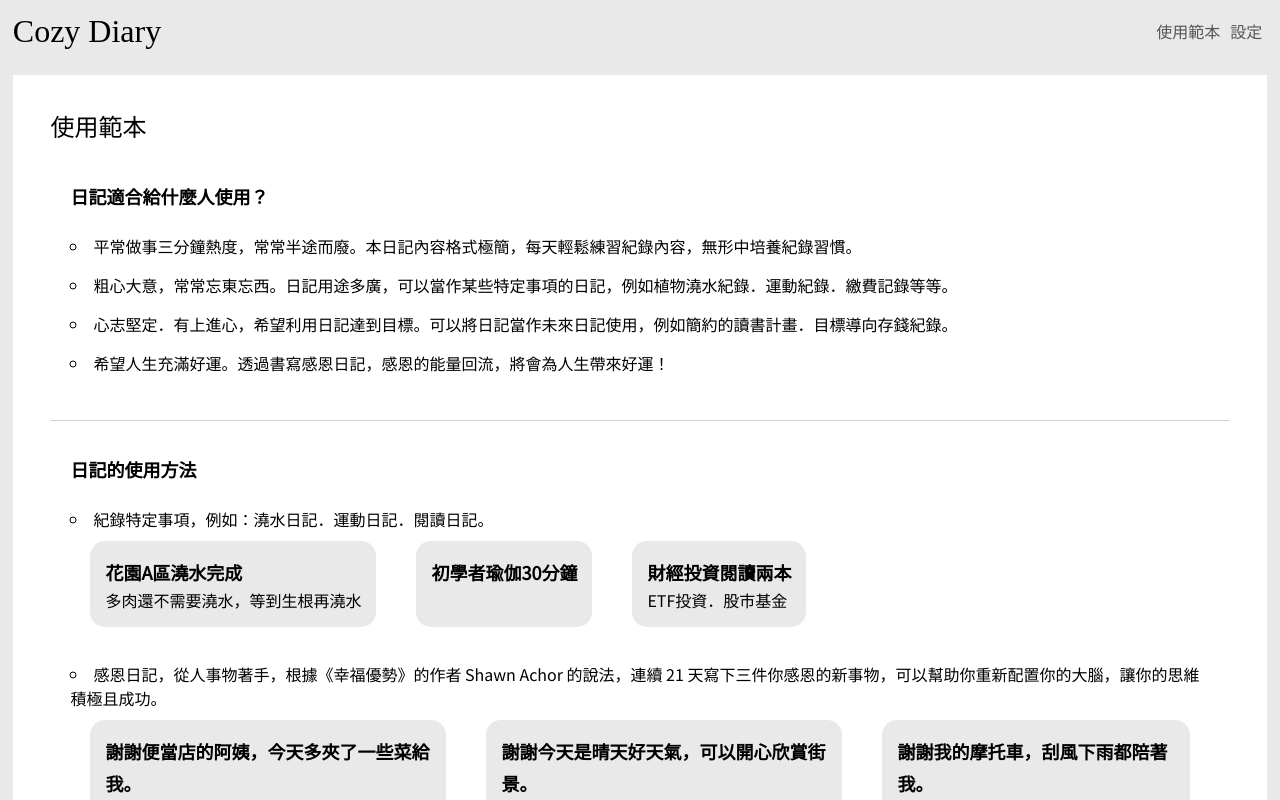
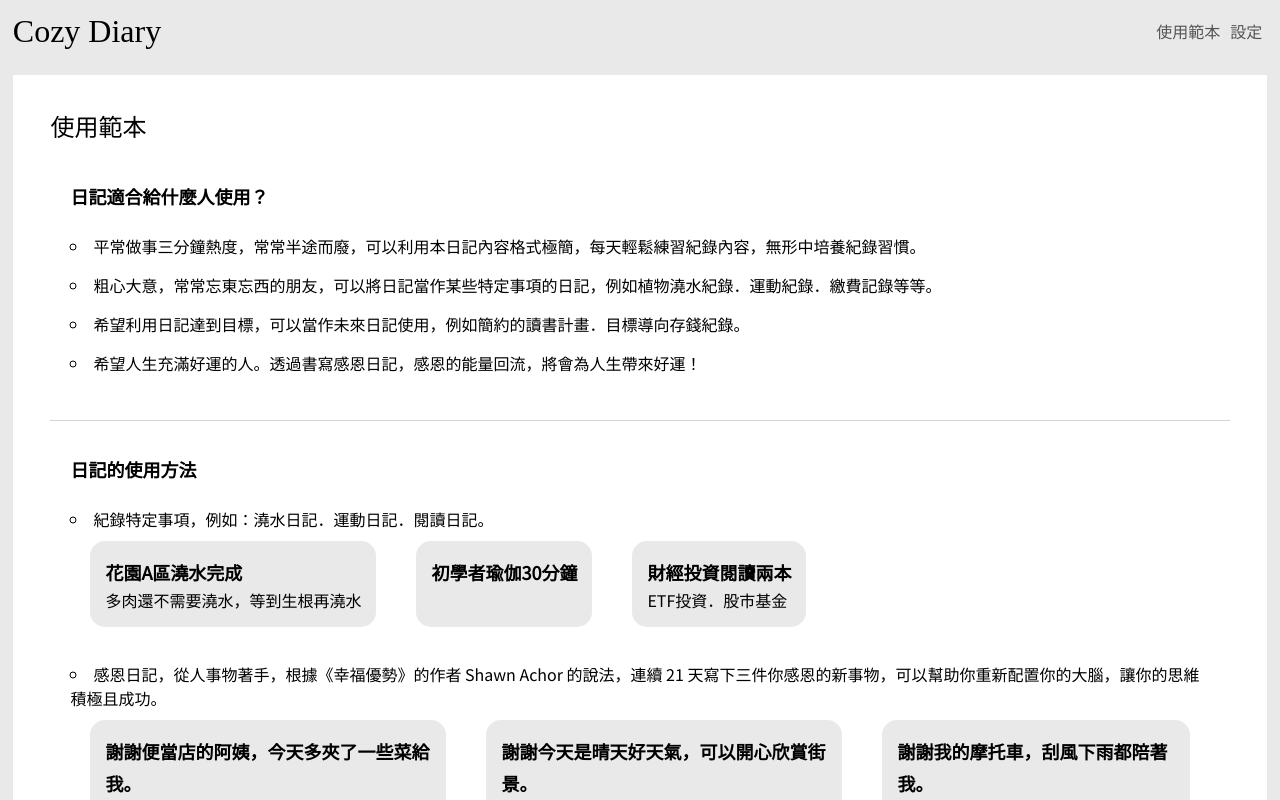
Before and after one commit to daisybookya/cozy-diary, a React (Vite) app: page /sample in a window 1280 px wide. Built offline with nearby package versions, Linux system fonts and the light colour scheme; a web font is replaced by a local one.

Commit message:
fix sample content

```diff
--- a/src/containers/Sample.jsx
+++ b/src/containers/Sample.jsx
@@ -10,16 +10,16 @@ export default function Sample() {
           <p className="point">日記適合給什麼人使用？</p>
           <ul>
             <li>
-              平常做事三分鐘熱度，常常半途而廢。本日記內容格式極簡，每天輕鬆練習紀錄內容，無形中培養紀錄習慣。
+              平常做事三分鐘熱度，常常半途而廢，可以利用本日記內容格式極簡，每天輕鬆練習紀錄內容，無形中培養紀錄習慣。
             </li>
             <li>
-              粗心大意，常常忘東忘西。日記用途多廣，可以當作某些特定事項的日記，例如植物澆水紀錄．運動紀錄．繳費記錄等等。
+              粗心大意，常常忘東忘西的朋友，可以將日記當作某些特定事項的日記，例如植物澆水紀錄．運動紀錄．繳費記錄等等。
             </li>
             <li>
-              心志堅定．有上進心，希望利用日記達到目標。可以將日記當作未來日記使用，例如簡約的讀書計畫．目標導向存錢紀錄。
+              希望利用日記達到目標，可以當作未來日記使用，例如簡約的讀書計畫．目標導向存錢紀錄。
             </li>
             <li>
-              希望人生充滿好運。透過書寫感恩日記，感恩的能量回流，將會為人生帶來好運！
+              希望人生充滿好運的人。透過書寫感恩日記，感恩的能量回流，將會為人生帶來好運！
             </li>
           </ul>
         </section>
@@ -66,7 +66,7 @@ export default function Sample() {
               三分鐘日記，紀錄今天最有印象的事情，至少連續２１天紀錄，漸進式培養寫日記的習慣。
               <div className="sample-box">
                 <figure>
-                  <figcaption>幼稚園老師提醒讓孩子少看電視與平板</figcaption>
+                  <figcaption>幼稚園老師提醒要讓孩子少看電視與平板</figcaption>
                   盡量帶孩子去公園，或者多閱讀培養專注力
                 </figure>
                 <figure>
```
